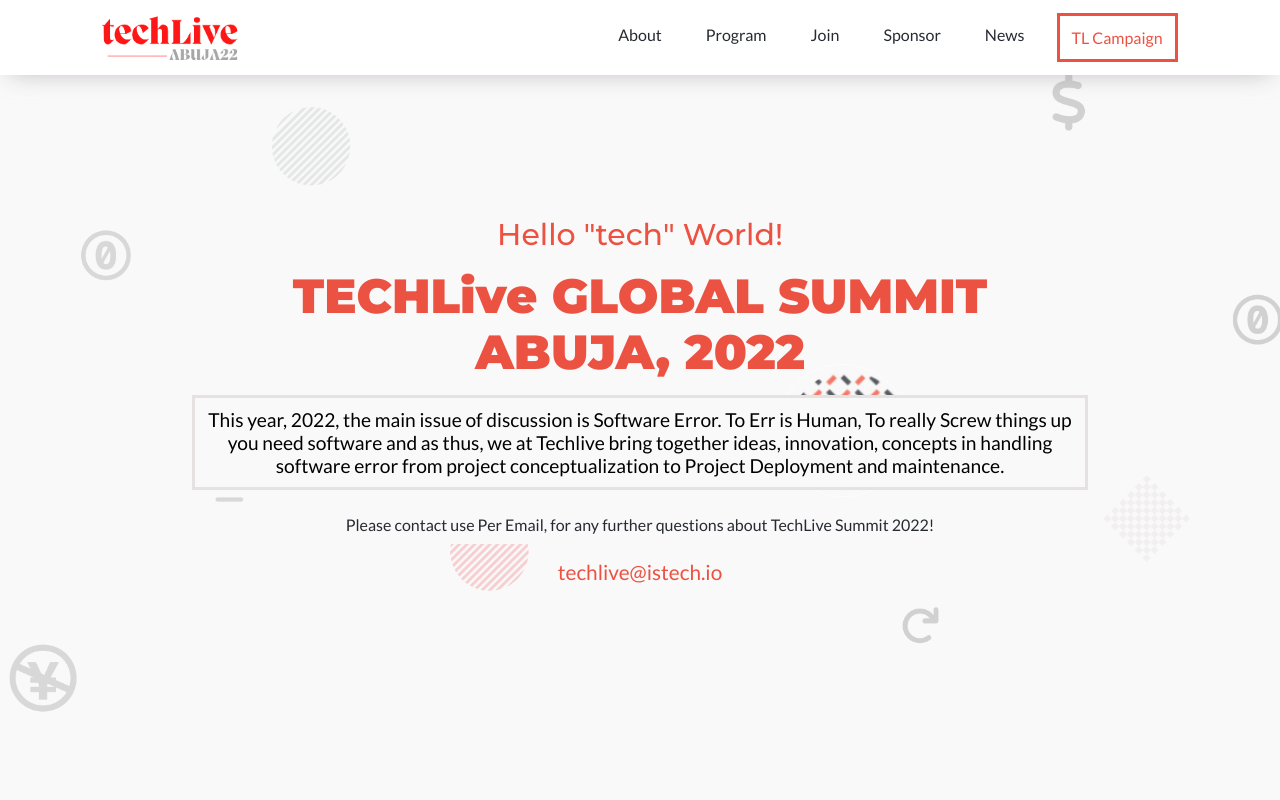
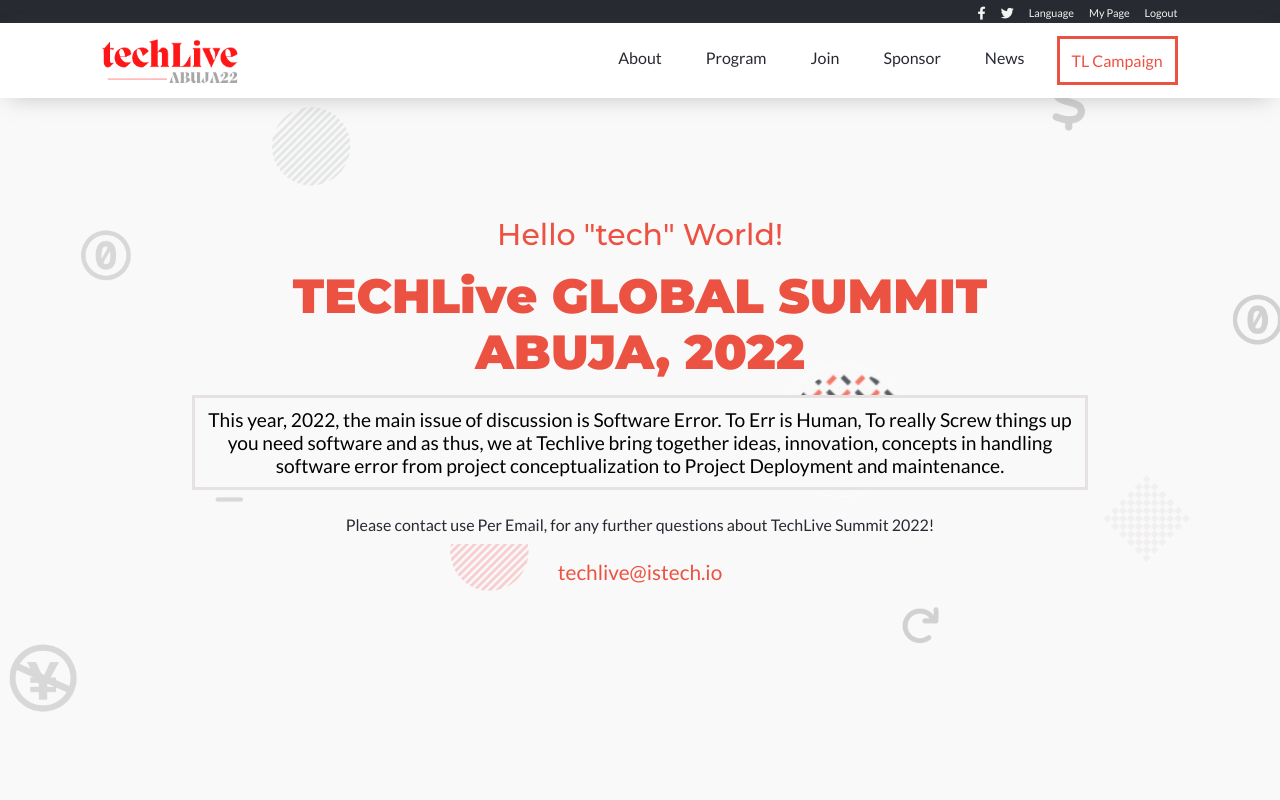
Before and after one commit to uisendy/TechLive-Summit, a website: page about.html in a window 1280 px wide. Shown: the top 800 px of the page. Drawn offline with Linux system fonts and the light colour scheme; a web font is replaced by a local one.

Commit message:
Minor Corrections to UI

```diff
--- a/about.html
+++ b/about.html
@@ -29,6 +29,15 @@
   </head>
   <body>
     <header class="nav-bar-section">
+      <nav class="upper-nav">
+        <div class="upper-nav-links">
+          <i class="fa-brands fa-facebook-f"></i>
+          <i class="fa-brands fa-twitter"></i>
+          <a href="#"><small class="tiny-tags">Language</small></a>
+          <a href="#"><small class="tiny-tags">My Page</small></a>
+          <a href="#"><small class="tiny-tags">Logout</small></a>
+        </div>
+      </nav>
       <nav class="nav-bar">
         <div class="conference-logo-container">
           <a href="./index.html"
--- a/style/style.css
+++ b/style/style.css
@@ -931,6 +931,6 @@
   }
 
   .about-footer-section {
-    background-color: #f9f9f9;
+    background-color: #272a31;
   }
 }
```
